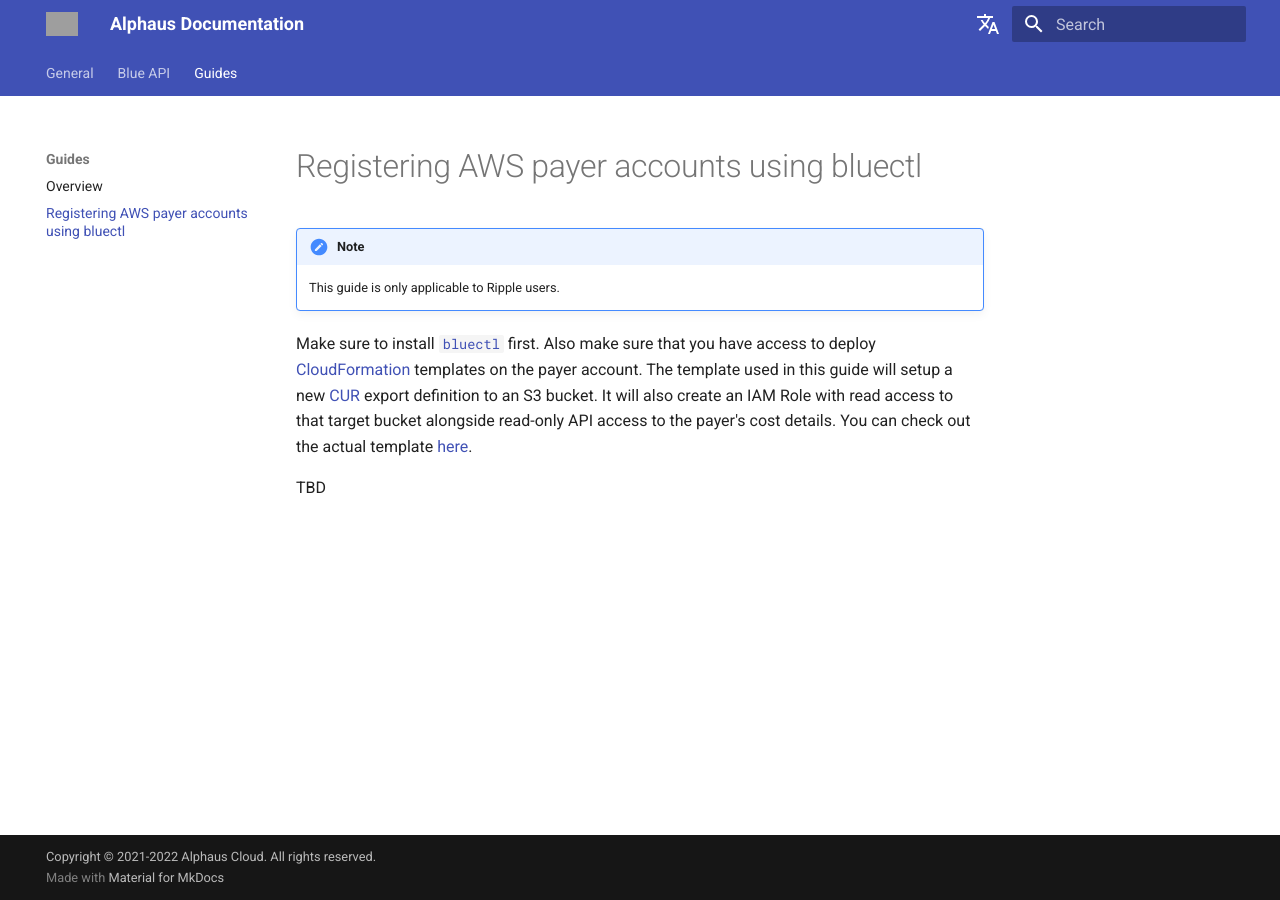
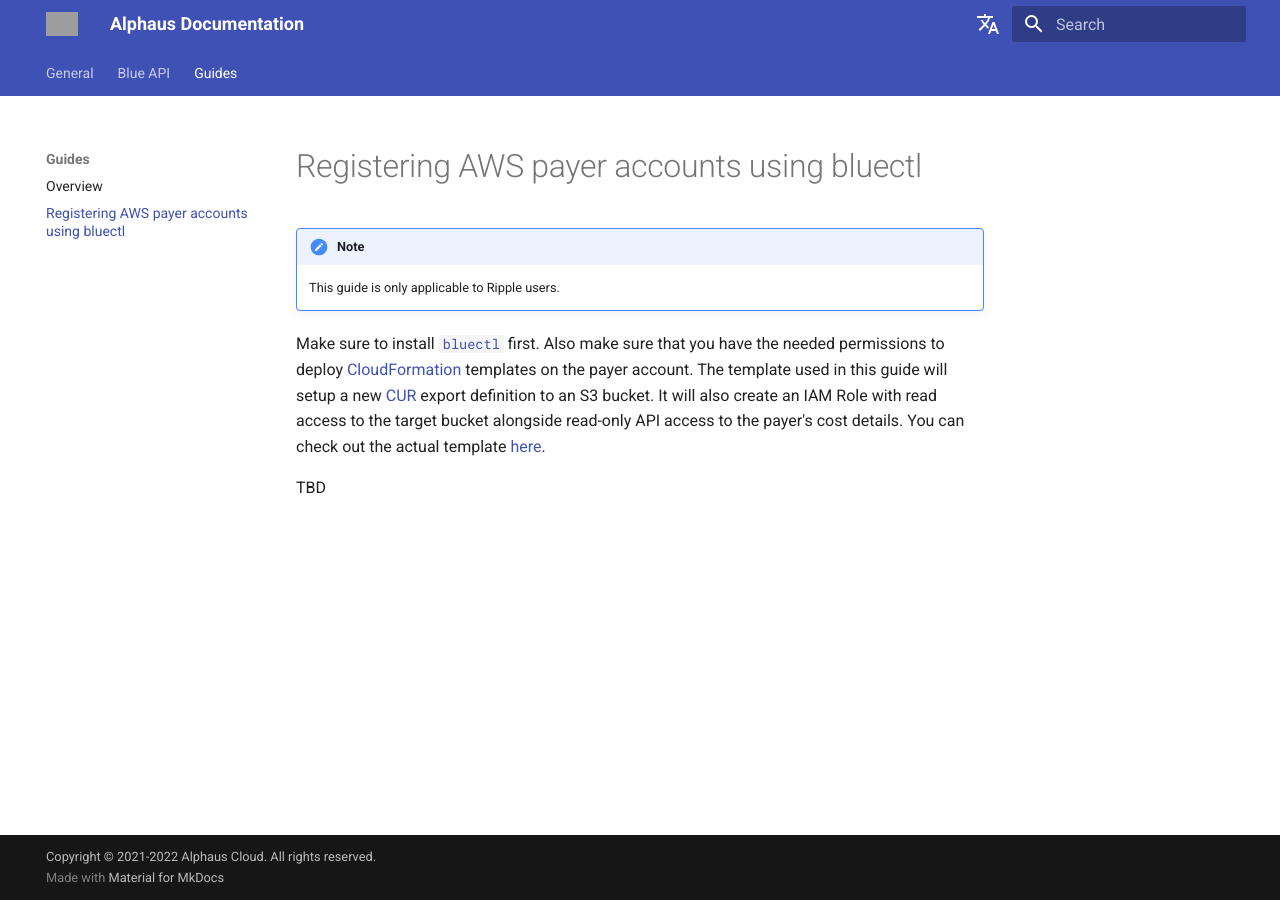
Before and after one commit to alphauslabs/tmpdocs, an MkDocs documentation site: the page built from docs/guides/aws-register-payer.md, in a window 1280 px wide. Built offline with MkDocs 1.6.1 and Material for MkDocs 9.7.7, drawn with Linux system fonts in a browser that asks for light colours; comment, search, counter and statistics services are not loaded; grey boxes are pictures that could not be loaded.

Commit message:
docs: wip register aws payer

```diff
--- a/docs/guides/aws-register-payer.md
+++ b/docs/guides/aws-register-payer.md
@@ -3,6 +3,6 @@
 !!! note
     This guide is only applicable to Ripple users.
 
-Make sure to install [`bluectl`](https://alphauslabs.github.io/docs/blueapi/bluectl/) first. Also make sure that you have access to deploy [CloudFormation](https://aws.amazon.com/cloudformation/) templates on the payer account. The template used in this guide will setup a new [CUR](https://docs.aws.amazon.com/cur/latest/userguide/what-is-cur.html) export definition to an S3 bucket. It will also create an IAM Role with read access to that target bucket alongside read-only API access to the payer's cost details. You can check out the actual template [here](https://alphaus-cloudformation-templates.s3.ap-northeast-1.amazonaws.com/alphauscurexportdef-v1.yml).
+Make sure to install [`bluectl`](https://alphauslabs.github.io/docs/blueapi/bluectl/) first. Also make sure that you have the needed permissions to deploy [CloudFormation](https://aws.amazon.com/cloudformation/) templates on the payer account. The template used in this guide will setup a new [CUR](https://docs.aws.amazon.com/cur/latest/userguide/what-is-cur.html) export definition to an S3 bucket. It will also create an IAM Role with read access to the target bucket alongside read-only API access to the payer's cost details. You can check out the actual template [here](https://alphaus-cloudformation-templates.s3.ap-northeast-1.amazonaws.com/alphauscurexportdef-v1.yml).
 
 TBD
```
